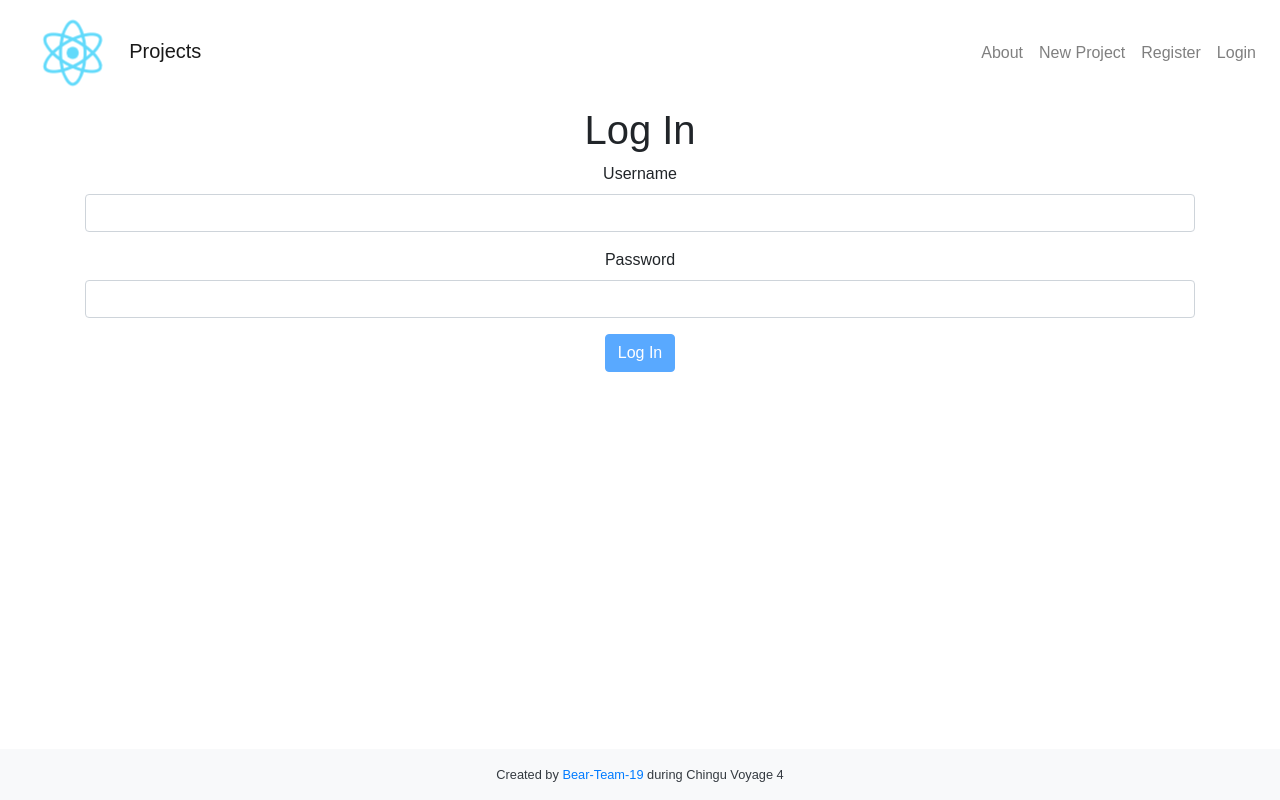
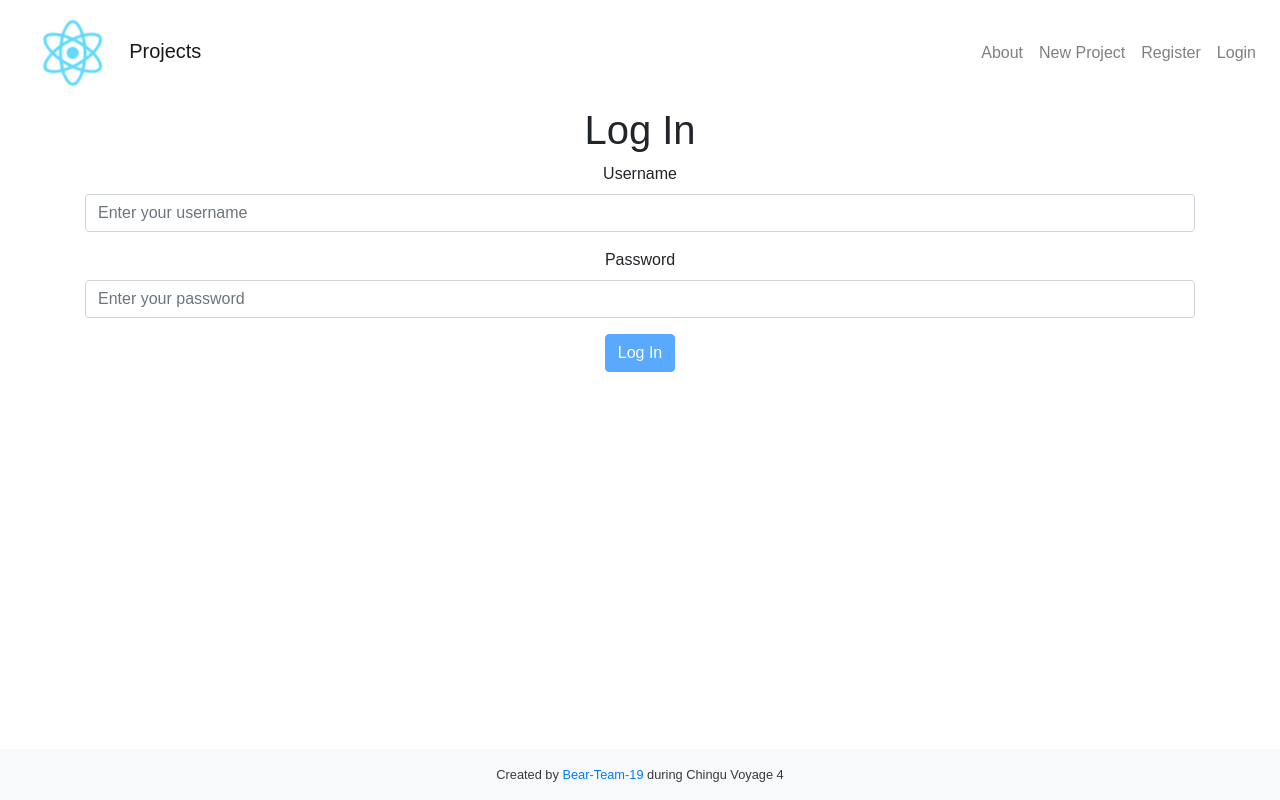
Before and after one commit to chingu-voyage4/Bears-Team-19, a React (Create React App) app in the folder client/: page /login in a window 1280 px wide. Built offline with nearby package versions, Linux system fonts and the light colour scheme.

Commit message:
Use password type for input in Login form and add autocomplete

```diff
--- a/client/src/LoginPage/LoginForm/LoginForm.js
+++ b/client/src/LoginPage/LoginForm/LoginForm.js
@@ -35,6 +35,9 @@ class LoginForm extends Component {
           inputText={this.state.username}
           onChange={this.handleChange}
           disabled={this.props.disabled}
+          type="text"
+          placeholder="Enter your username"
+          autoComplete="username"
         />
         <LabelledInput
           inputId="password"
@@ -42,6 +45,9 @@ class LoginForm extends Component {
           inputText={this.state.password}
           onChange={this.handleChange}
           disabled={this.props.disabled}
+          type="password"
+          placeholder="Enter your password"
+          autoComplete="current-password"
         />
         <div className="form-group">
           <button
```
Also changed, not shown: 1 other file (tests, documents, lock files or other folders).
